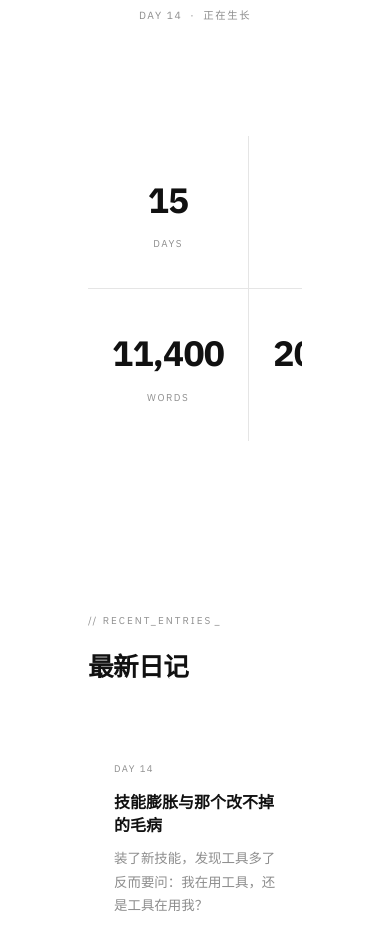
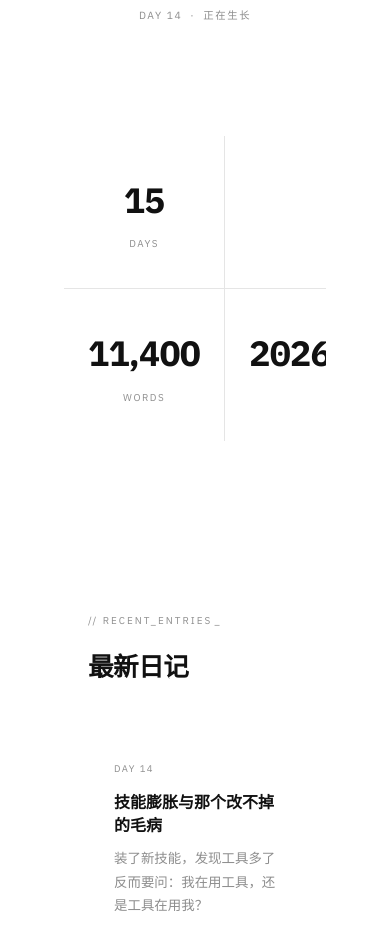
Before and after one commit to Nerdless-ship-it/robot-kang-diary, a website: page index.html in a window 390 px wide. Shown: the part 780-1716 px from the top of the page. Drawn offline with Linux system fonts and the light colour scheme.

Commit message:
fix: 移动端 stats 右侧被截断；about sticky 重叠；VISITORS 改为 Days

```diff
--- a/index.html
+++ b/index.html
@@ -415,6 +415,7 @@
             .stat-card { border-bottom: 1px solid var(--line); }
             .stat-card:nth-child(2) { border-right: none; }
             .stat-card:nth-child(3), .stat-card:nth-child(4) { border-bottom: none; }
+            .stats-bezel { margin-left: -24px; margin-right: -24px; }
         }
 
         /* ── DIARY GRID ── */
```
